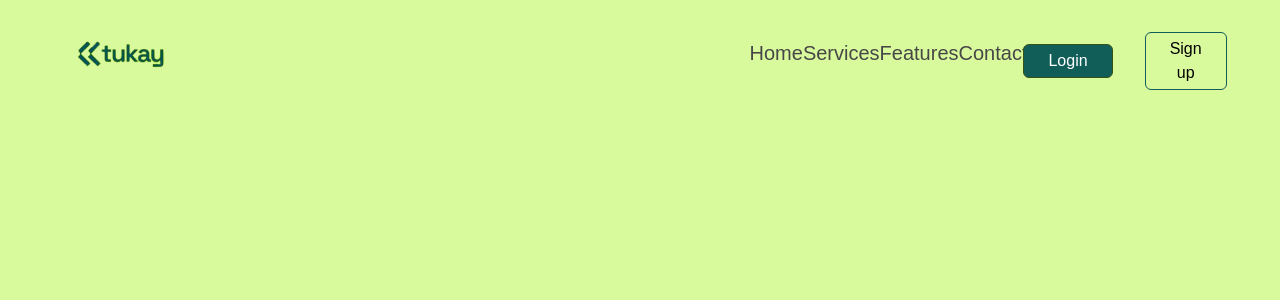
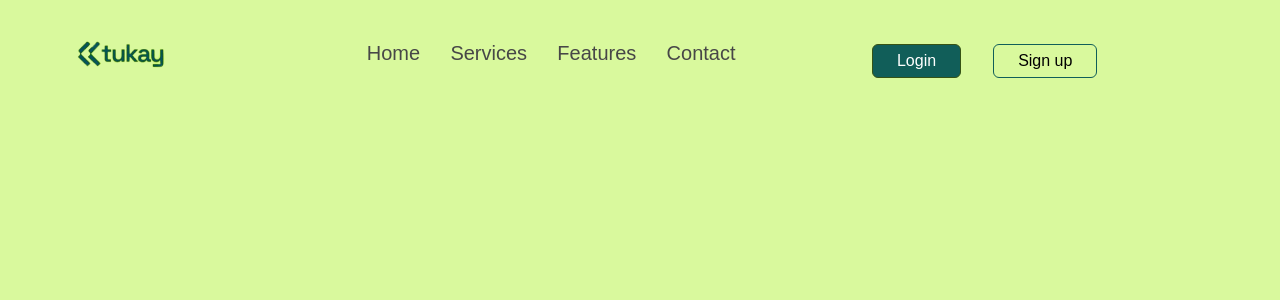
Before and after one commit to Nathaniyell/sapa-tukay, a React (Create React App) app: page / in a window 1280 px wide. Shown: the top 300 px of the page. Built offline with nearby package versions, Linux system fonts and the light colour scheme.

Commit message:
update Header.jsx

```diff
--- a/src/components/Header.jsx
+++ b/src/components/Header.jsx
@@ -8,14 +8,14 @@ const Header = () => {
     const [navMobile, setNavMobile] = useState(false)
   return (
     <nav className='flex flex-col md:flex-row items-center justify-between w-11/12 mx-auto pt-2 '>
-        <div className='flex items-center justify-between w-11/12'>
+        <div className='flex items-center justify-between w-11/12 md:w-fit'>
             <img src={Logo} alt="Logo" />
-            <button className='text-4xl font-bold text-lime-900 md:hidden' onClick={()=>setNavMobile(!navMobile)}>
-                {navMobile?  <RxHamburgerMenu  /> : <GrClose /> }
+            <button className='text-4xl font-bold text-lime-900 md:invisible' onClick={()=>setNavMobile(!navMobile)}>
+                {navMobile?  <RxHamburgerMenu /> : <GrClose /> }
             </button>
 
         </div>
-        <ul className='flex w-2/3 gap-2 md:gap-0 md:w-1/3 mx-auto md:-mr-1 items-center justify-around md:bg-inherit flex-col md:flex-row bg-green-400'>
+        <ul className='flex w-2/3 gap-2 lg:gap-2 md:w-1/3 mx-auto md:-mr-1 items-center justify-around md:bg-inherit flex-col md:flex-row bg-green-400'>
             {navLinks.map((link, index)=>{
                 return(
                     <li className='text-[#474747] text-xl my-2 hover:underline cursor-pointer' key={index}>{link}</li>
```
